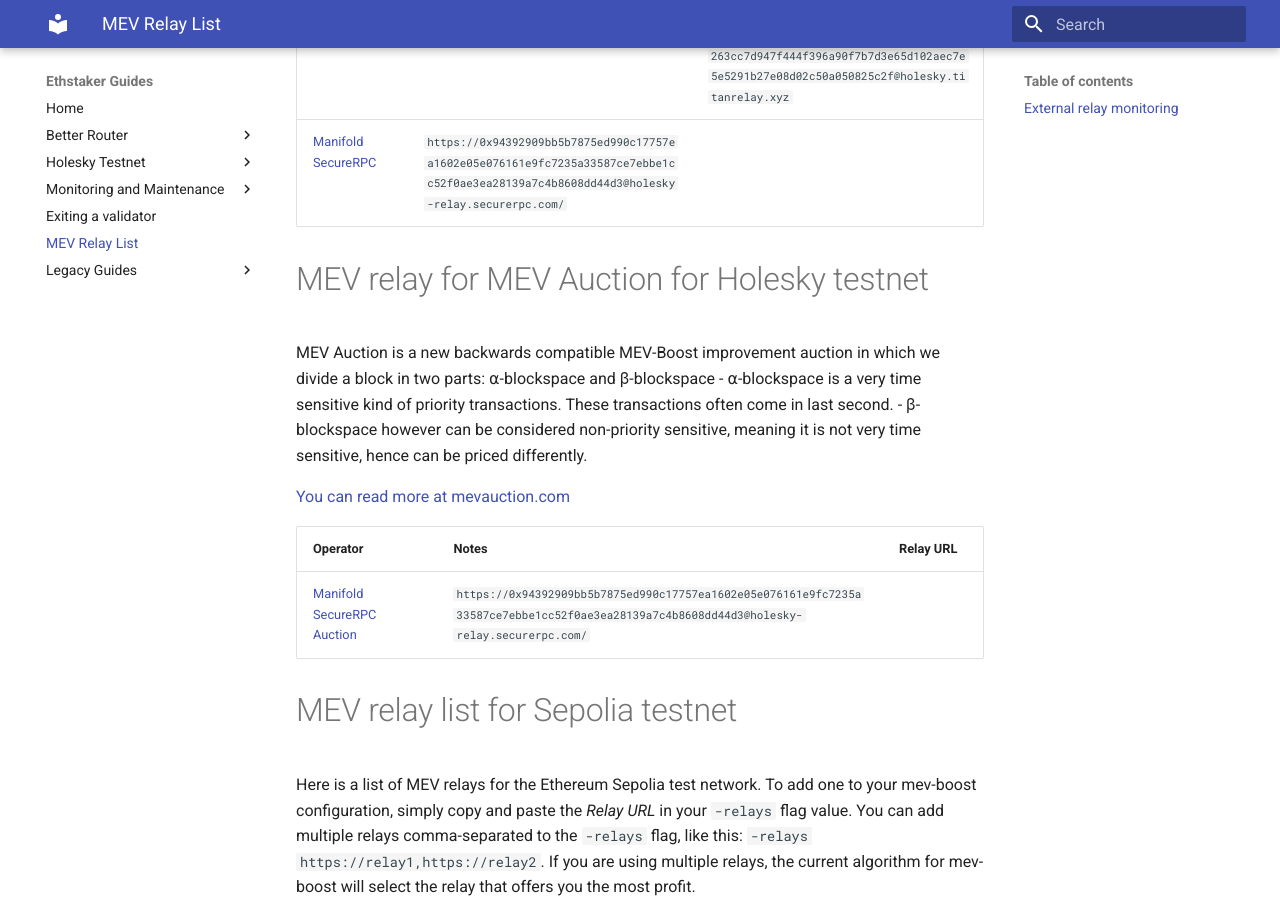
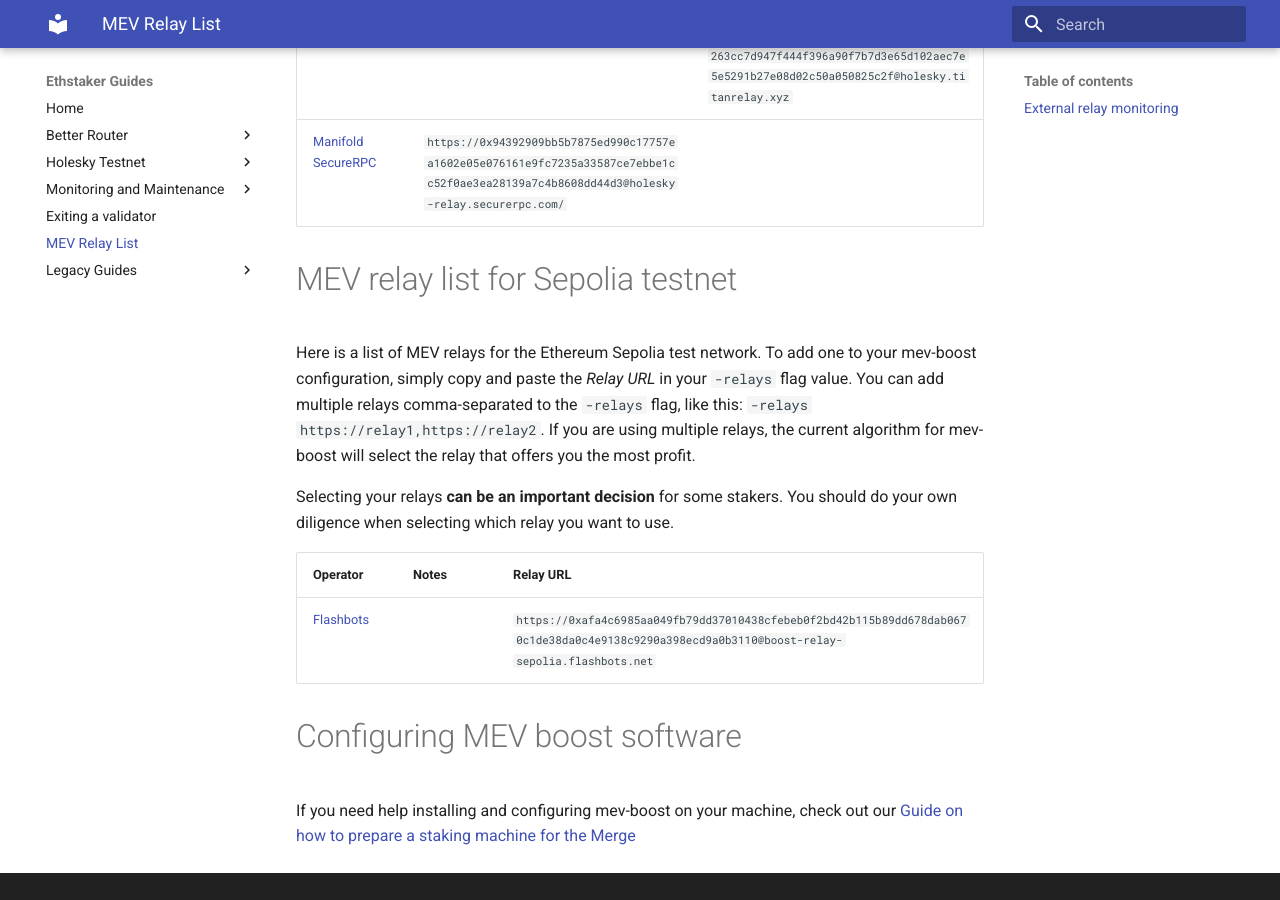
Before and after one commit to eth-educators/ethstaker-guides, an MkDocs documentation site: the page built from docs/MEV-relay-list.md, in a window 1280 px wide and 900 px high, scrolled down 5445 px. Built offline with MkDocs 1.6.1 and Material for MkDocs 9.7.7, drawn with Linux system fonts in a browser that asks for light colours.

```diff
--- a/docs/MEV-relay-list.md
+++ b/docs/MEV-relay-list.md
@@ -60,20 +62,6 @@
 | [Titan](https://holesky.titanrelay.xyz/) | | `https://0xaa58208899c6105603b74396734a6263cc7d947f444f396a90f7b7d3e65d102aec7e5e5291b27e08d02c50a050825c2f@holesky.titanrelay.xyz` |
 | [Manifold SecureRPC](https://holesky-relay.securerpc.com/) | `https://0x94392909bb5b7875ed990c17757ea1602e05e076161e9fc7235a33587ce7ebbe1cc52f0ae3ea28139a7c4b8608dd44d3@holesky-relay.securerpc.com/` |
 
-# MEV relay for MEV Auction for Holesky testnet
-
-MEV Auction is a new backwards compatible MEV-Boost improvement auction in which we divide a block in two parts: ⍺-blockspace and β-blockspace
-- ⍺-blockspace is a very time sensitive kind of priority transactions. These transactions often come in last second.
-- β-blockspace however can be considered non-priority sensitive, meaning it is not very time sensitive, hence can be priced differently.
-
-[You can read more at mevauction.com](https://mevauction.com)
-
-| Operator | Notes | Relay URL |
-|----------|-------|-----------|
-| [Manifold SecureRPC Auction](https://holesky-auction.securerpc.com/) | `https://0x94392909bb5b7875ed990c17757ea1602e05e076161e9fc7235a33587ce7ebbe1cc52f0ae3ea28139a7c4b8608dd44d3@holesky-relay.securerpc.com/` |
-
-
-
 # MEV relay list for Sepolia testnet
 
 Here is a list of MEV relays for the Ethereum Sepolia test network. To add one to your mev-boost configuration, simply copy and paste the *Relay URL* in your `-relays` flag value. You can add multiple relays comma-separated to the `-relays` flag, like this: `-relays https://relay1,https://relay2`. If you are using multiple relays, the current algorithm for mev-boost will select the relay that offers you the most profit.
```
Also changed, not shown: other parts of docs/MEV-relay-list.md (+3 -1 lines).
